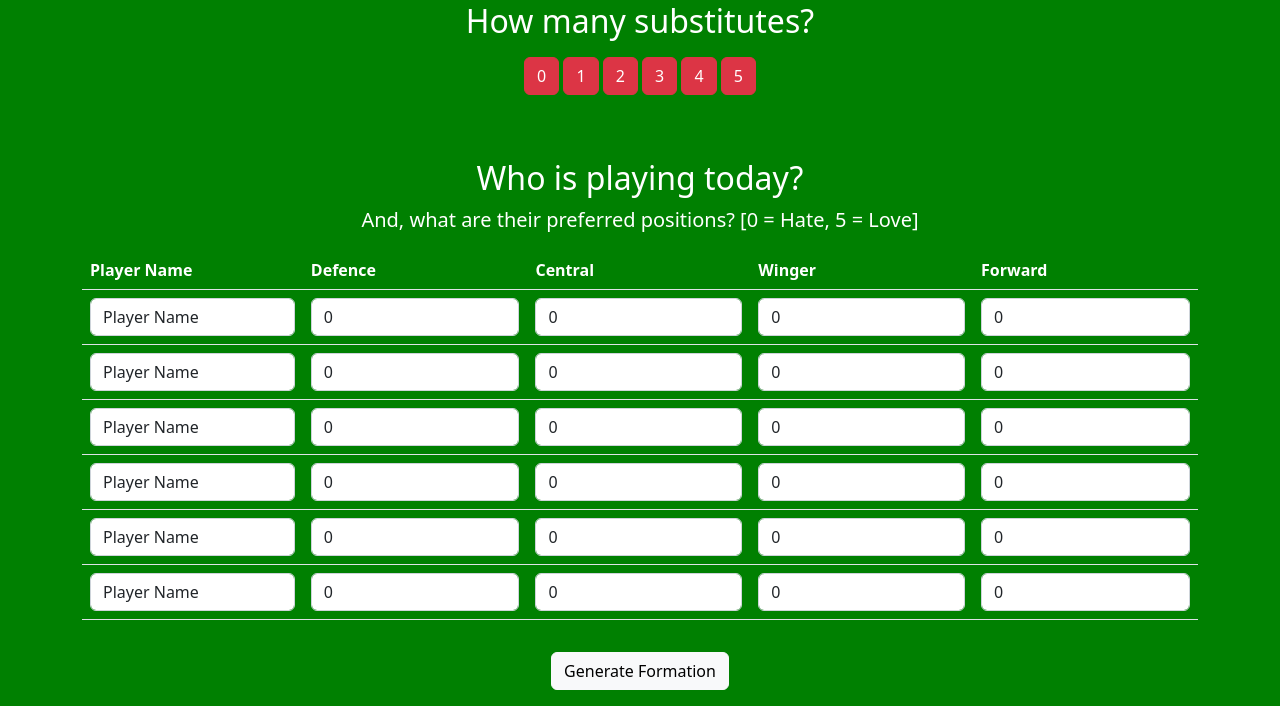
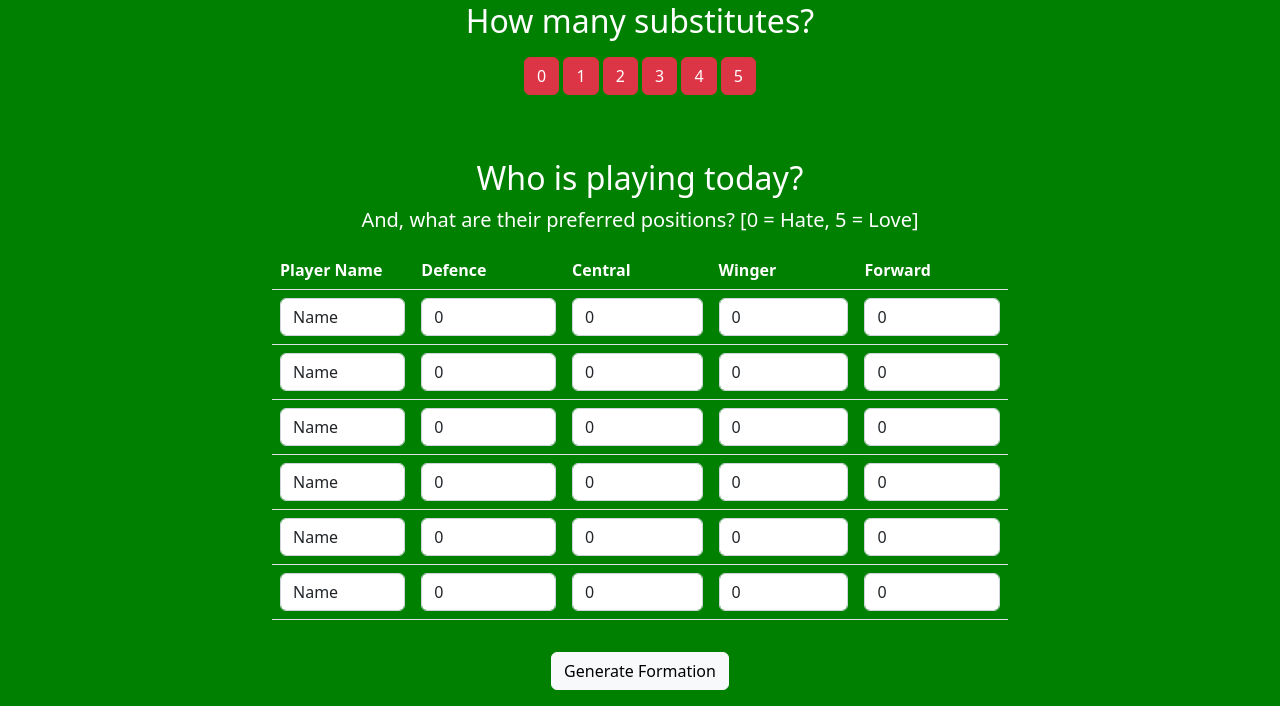
Before and after one commit to superresolusian/auto_pete, a Flask app: page / in a window 1280 px wide. Shown: the part 708-1414 px from the top of the page. Run offline with Flask 2, Linux system fonts and the light colour scheme.

Commit message:
Slimline player preferences form

```diff
--- a/app/forms.py
+++ b/app/forms.py
@@ -4,7 +4,7 @@ from wtforms.validators import DataRequired, Length
 
 
 class PlayerPrefForm(FlaskForm):
-    player_name  = StringField('Player Name', default='Player Name', validators=[DataRequired(), Length(min=2, max=20)])
+    player_name  = StringField('Player Name', default='Name', validators=[DataRequired(), Length(min=2, max=20)])
     pref_defence = IntegerField('Defender', default=0, validators=[DataRequired()])
     pref_central = IntegerField('Central', default=0, validators=[DataRequired()])
     pref_winger  = IntegerField('Winger', default=0, validators=[DataRequired()])
--- a/app/templates/index.html
+++ b/app/templates/index.html
@@ -18,9 +18,13 @@
         {% include "subs_form.html" %}
     </section>
 
-    <section class="pt-5">
-        {% include "players_form.html" %}
-    </section>
+    <div class="row justify-content-md-center">
+        <div class="col-lg-8">
+            <section class="pt-5">
+                {% include "players_form.html" %}
+            </section>
+        </div>
+    </div>
 
 </div>
 {% endblock %}
```
